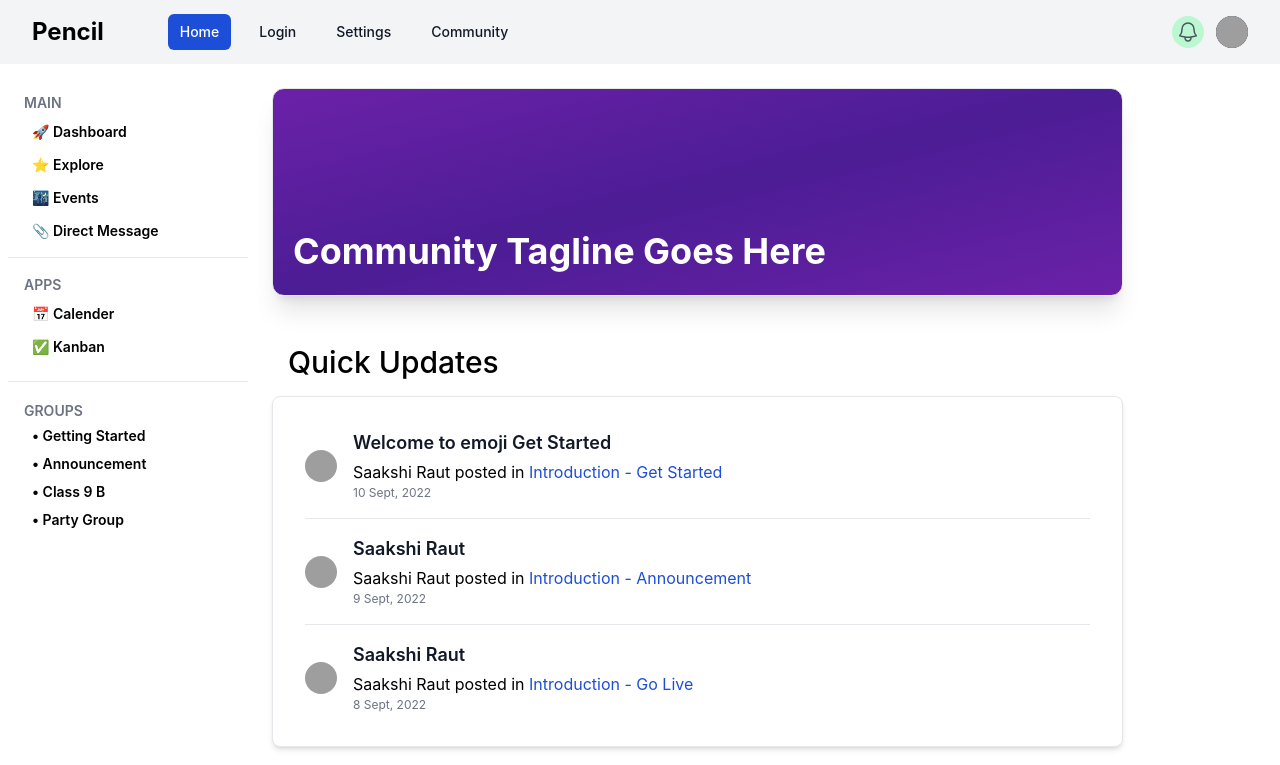
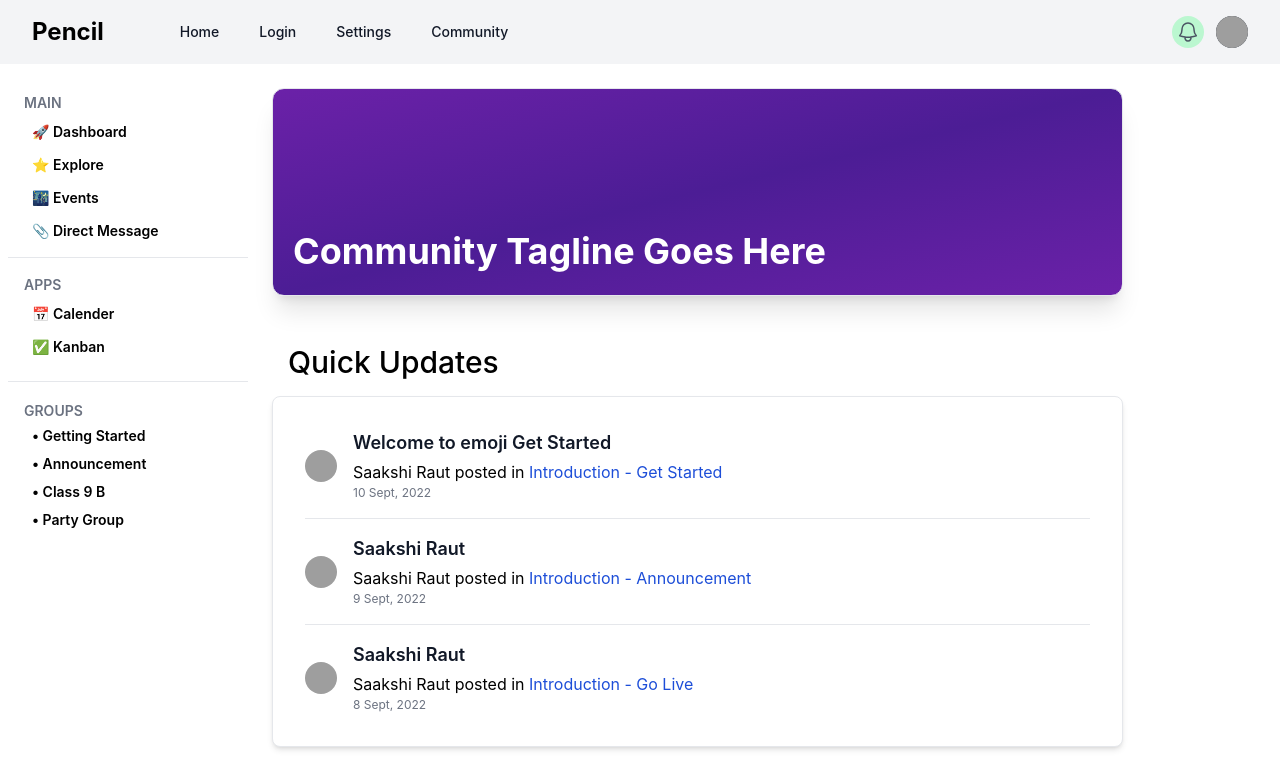
Before and after one commit to iamsid47/pensil-landing-page, a React (Create React App) app: page / in a window 1280 px wide. Shown: the top 765 px of the page. Built offline with nearby package versions, Linux system fonts and the light colour scheme; grey boxes are pictures that could not be loaded.

Commit message:
nav issue

```diff
--- a/src/components/Navigation.jsx
+++ b/src/components/Navigation.jsx
@@ -3,7 +3,7 @@ import { Disclosure, Menu, Transition } from "@headlessui/react";
 import { Bars3Icon, BellIcon, XMarkIcon } from "@heroicons/react/24/outline";
 
 const navigation = [
-  { name: "Home", href: "/", current: true },
+  { name: "Home", href: "/", current: false },
   { name: "Login", href: "/login", current: false },
   { name: "Settings", href: "/settings", current: false },
   { name: "Community", href: "/form", current: false },
```
